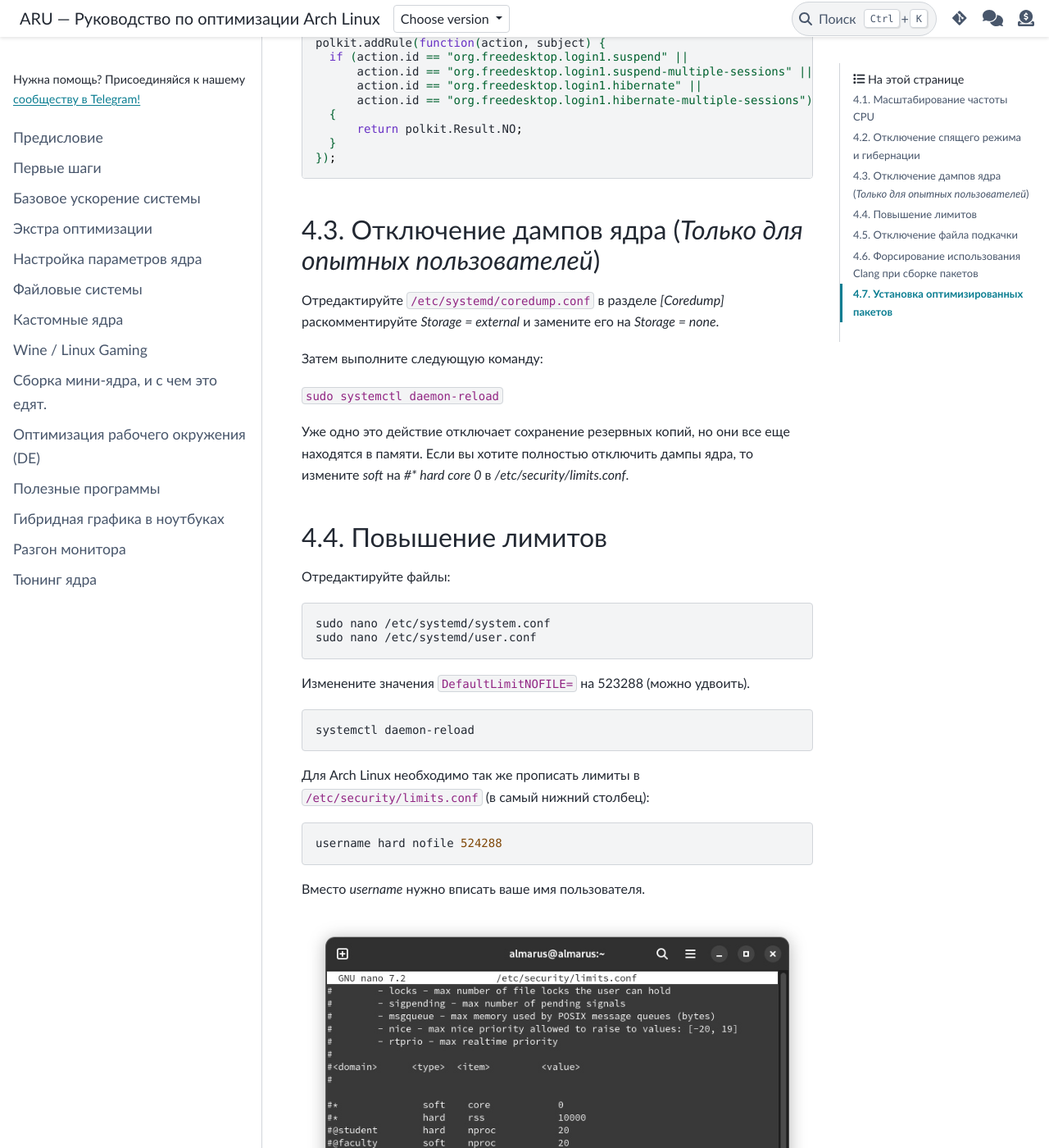
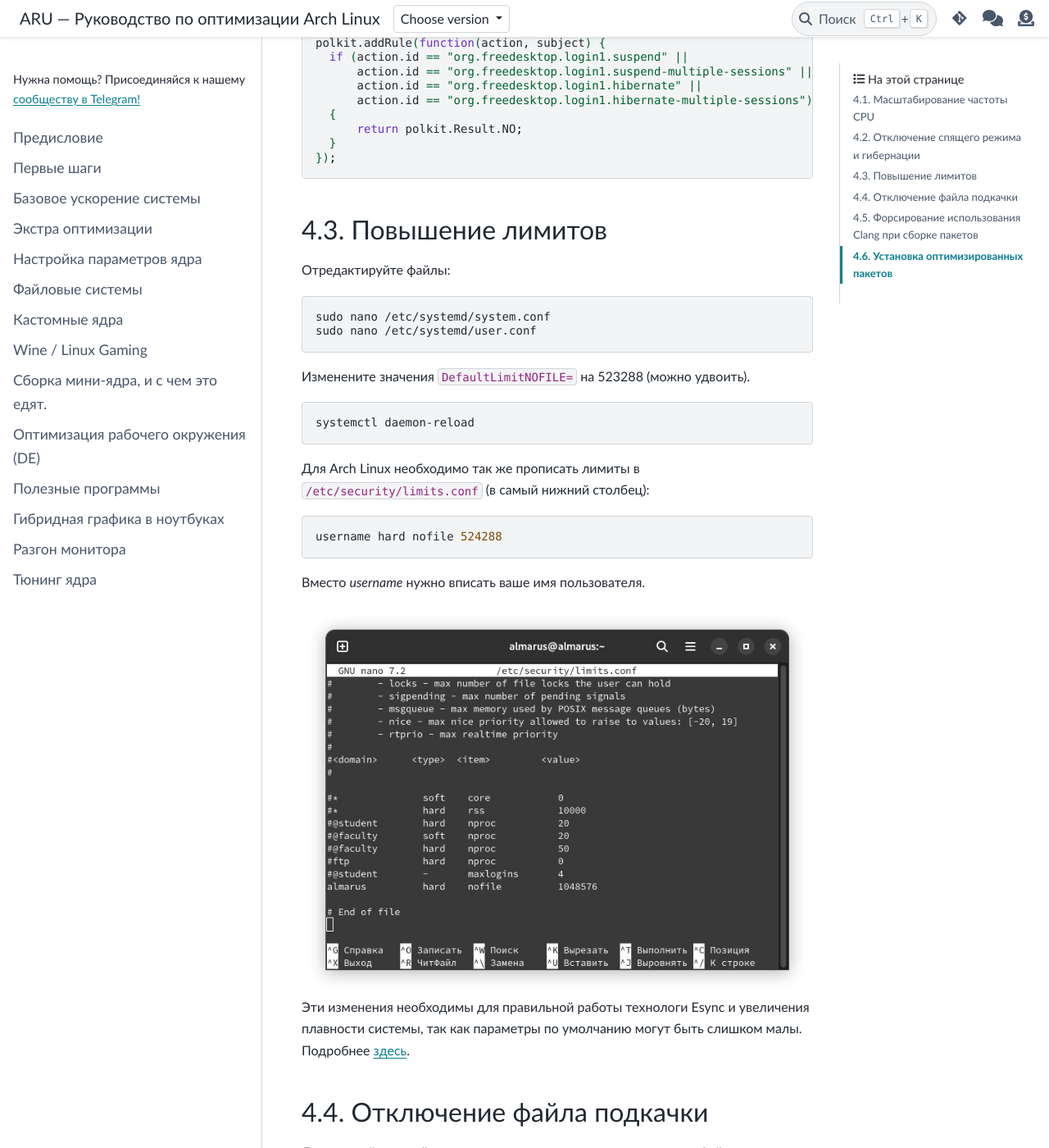
Before and after one commit to ventureoo/ARU, a Sphinx documentation site: the page built from docs/source/extra-optimizations.rst, in a window 1280 px wide and 1400 px high, scrolled down 6499 px. Shown: the whole window at 82% size. Built offline with Sphinx 7.4.7 and the PyData theme 0.15.4, drawn with Linux system fonts in a browser that asks for light colours; some of the changed text lies outside the part shown.

Commit message:
extra-optimizations: Remove coredump disabling

```diff
--- a/docs/source/extra-optimizations.rst
+++ b/docs/source/extra-optimizations.rst
@@ -306,24 +306,6 @@ intel-pstate, так и для amd-pstate есть ``active`` и ``passive``
     }
   });
 
-.. index:: kernel, dumps, coredump
-.. _disabling-kernel-dumps:
-
-============================================================
-Отключение дампов ядра (*Только для опытных пользователей*)
-============================================================
-
-Отредактируйте ``/etc/systemd/coredump.conf`` в разделе *[Coredump]*
-раскомментируйте *Storage = external* и замените его на *Storage = none*.
-
-Затем выполните следующую команду:
-
-``sudo systemctl daemon-reload``
-
-Уже одно это действие отключает сохранение резервных копий, но они все еще
-находятся в памяти. Если вы хотите полностью отключить дампы ядра, то измените
-*soft* на *#\* hard core 0* в */etc/security/limits.conf*.
-
 .. index:: sysctl, esync, wine
 .. _limit-increase:
 
```
Also changed, not shown: other parts of docs/source/extra-optimizations.rst (+1 -1 lines).
